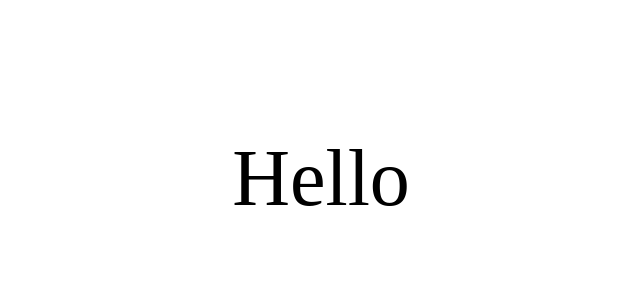
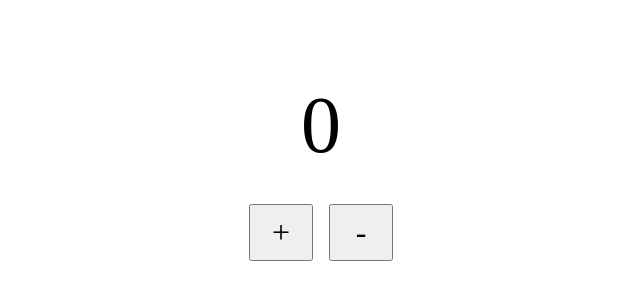
Before and after one commit to Xillyk/React-redux-practice, a React (Vite) app: page / in a window 1280 px wide. Shown: the part 222-522 px from the top of the page, without its empty margins (319-959 px from the left). Built offline with nearby package versions, Linux system fonts and the light colour scheme.

Commit message:
create and use counter component

```diff
--- a/src/App.jsx
+++ b/src/App.jsx
@@ -1,8 +1,9 @@
+import Counter from "./features/counter/Counter"
 
 function App() {
   return (
     <div className="App">
-      Hello
+      <Counter />
     </div>
   )
 }
--- /dev/null
+++ b/src/features/counter/Counter.jsx
@@ -0,0 +1,19 @@
+import { useSelector, useDispatch } from "react-redux";
+import { increment, decrement } from "./counterSlice";
+
+const Counter = () => {
+  const count = useSelector((state) => state.counter.count);
+  const dispatch = useDispatch();
+
+  return (
+    <section>
+      <p>{count}</p>
+      <div>
+        <button onClick={() => dispatch(increment())}>+</button>
+        <button onClick={() => dispatch(decrement())}>-</button>
+      </div>
+    </section>
+  )
+};
+
+export default Counter;
```
